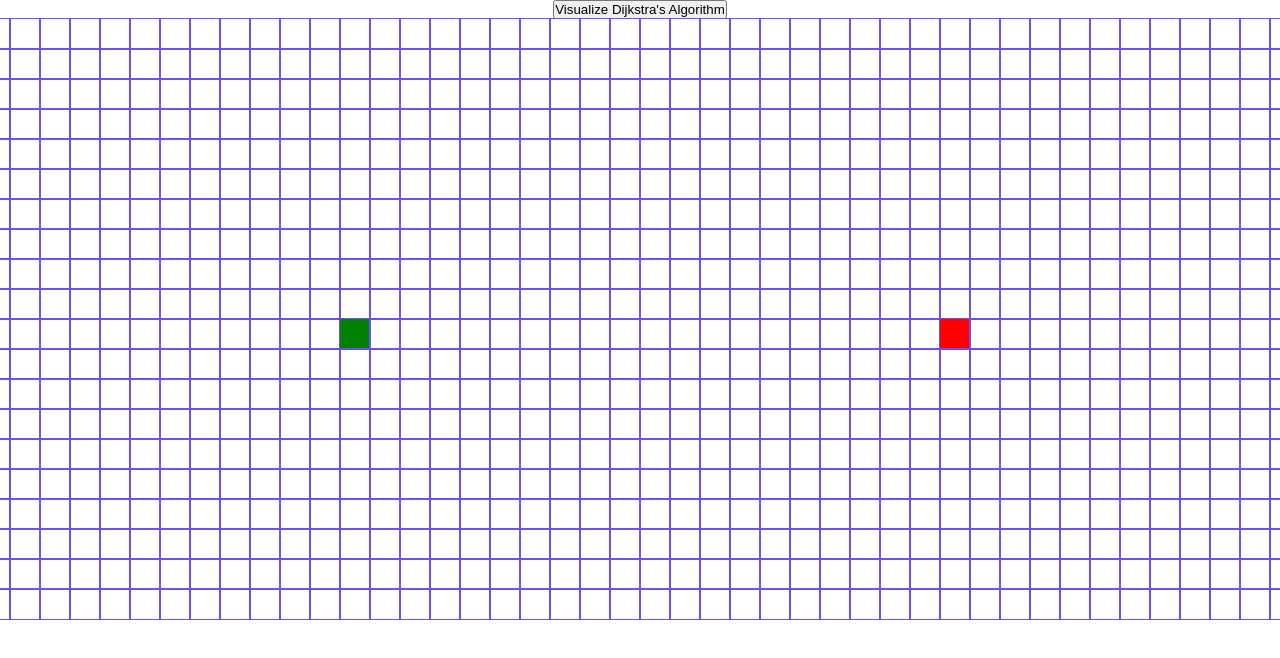
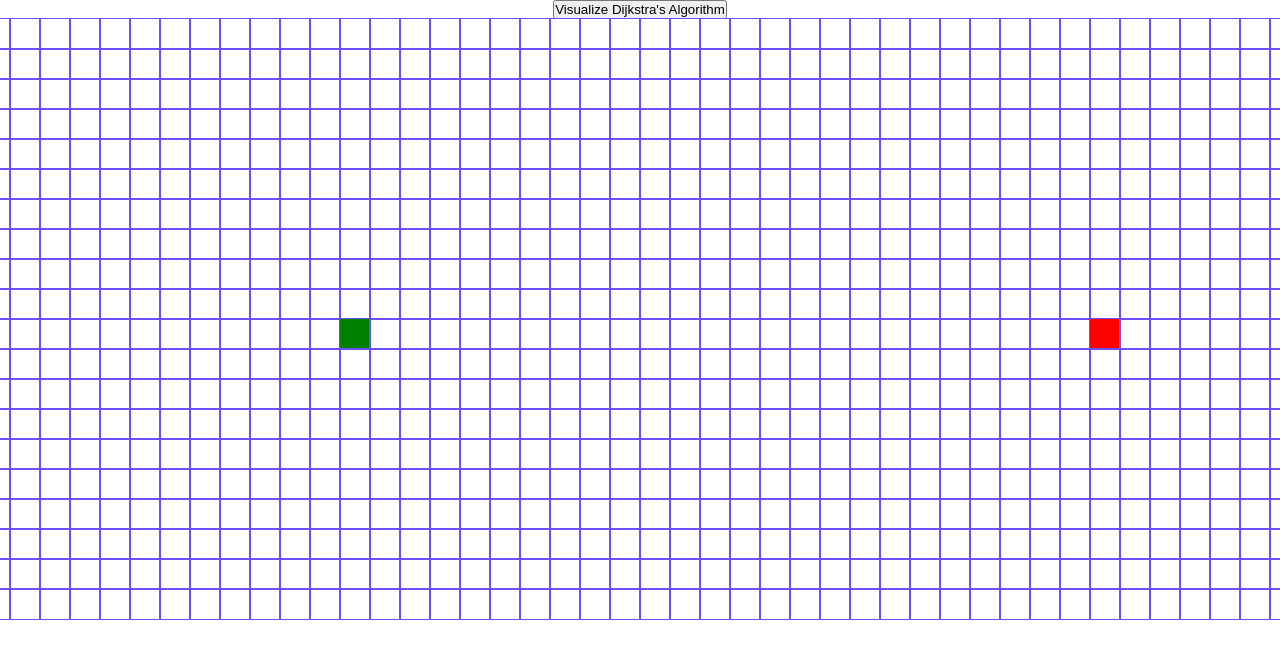
Before and after one commit to d-e-v-esh/pathfinding-visualizer-react, a React (Create React App) app: page / in a window 1280 px wide. Shown: the top 658 px of the page. Built offline with nearby package versions, Linux system fonts and the light colour scheme.

Commit message:
🟡🔵 Algorithm and Path Working

```diff
--- a/src/algorithms/Dijkstra.js
+++ b/src/algorithms/Dijkstra.js
@@ -15,7 +15,7 @@ export const Dijkstra = (
   const startNode = grid[START_NODE_ROW][START_NODE_COL];
   const endNode = grid[FINISH_NODE_ROW][FINISH_NODE_COL];
 
-  console.log(startNode, endNode);
+  // console.log(startNode, endNode);
 
   const neighbors = (node1, node2) => {
     const xDistance = Math.abs(node1.row - node2.row);
@@ -80,22 +80,26 @@ export const Dijkstra = (
     }
 
     const result = [];
+    const endNodeData = visited.find((n) => n.isEnd);
+    console.log(endNodeData);
+    // endNodeData contains an object that contains it's previous node. That previous node contains it's previous node and soo on until it gets to the startNode
 
-    const endNodeData = visited.find((n) => n.isEnd);
     for (
-      let i = 0, node = endNodeData.previousNode;
-      node?.isStart;
+      let node = endNodeData.previousNode, i = 0;
+      node.isStart !== true; // we will continue the loop until there is a node.isStart that is true
       node = node.previousNode, i++
     ) {
+      // If there no more nodes left then return visited and result otherwise keep pushing the nodes in the result array
+      //--------------------------------------
+
+      result.push({ ...node, visitedIndex: i });
+      // console.log(result);
       if (!node) {
         return { visited, result };
       }
-      result.push({ ...node, visitedIndex: i });
     }
-    // console.log(visited);
 
-    // TODO: Result is still an empty array (check the for loop) but visited is working
-    // console.log(result);
+    console.log(result);
 
     //
     return { visited, result };
--- a/src/components/Board.js
+++ b/src/components/Board.js
@@ -5,7 +5,7 @@ import "../styles/Board.scss";
 import Node from "./Node";
 import { useSelector, useDispatch } from "react-redux";
 import { Dijkstra } from "../algorithms/Dijkstra";
-import { visitNode } from "../store/Node";
+import { visitNode, makePath } from "../store/Node";
 
 const Board = () => {
   const dispatch = useDispatch();
@@ -20,7 +20,7 @@ const Board = () => {
   const { isMousePressed } = useSelector((state) => state.controls);
 
   const dijkstraHandler = () => {
-    const { visited } = Dijkstra(
+    const { visited, result } = Dijkstra(
       grid,
       START_NODE_ROW,
       START_NODE_COL,
@@ -28,8 +28,8 @@ const Board = () => {
       FINISH_NODE_COL
     );
 
-    // console.log(visited);
-    dispatch(visitNode(visited));
+    dispatch(makePath(result));
+    // dispatch(visitNode(visited));
   };
 
   return (
--- a/src/components/Node.jsx
+++ b/src/components/Node.jsx
@@ -59,6 +59,8 @@ const Node = ({ col, row }) => {
     ? "node-end"
     : singleNode.isVisited
     ? "node-visited"
+    : singleNode.isPath
+    ? "node-shortest-path"
     : "";
   return (
     <div
--- a/src/store/Node.js
+++ b/src/store/Node.js
@@ -7,17 +7,21 @@ import { combineReducers } from "redux";
 
 // import { useSelector, useDispatch } from "react-redux";
 
+const startNodeRow = 10;
+const startNodeCol = 15;
+const endNodeRow = 10;
+const endNodeCol = 40;
+
 const createNode = (col, row) => {
   return {
     col,
     row,
-    isStart:
-      // row === initialState.START_NODE_ROW &&
-      row === 10 && col === 15,
-    isEnd: row === 10 && col === 35,
+    isStart: row === startNodeRow && col === startNodeCol,
+    isEnd: row === endNodeRow && col === endNodeCol,
     distance: Infinity,
     isVisited: false,
     isWall: false,
+    isPath: false,
     previousNode: null,
   };
 };
@@ -37,10 +41,10 @@ const initialGrid = getInitialGrid();
 
 const initialState = {
   grid: initialGrid,
-  START_NODE_ROW: 10,
-  START_NODE_COL: 15,
-  FINISH_NODE_ROW: 10,
-  FINISH_NODE_COL: 35,
+  START_NODE_ROW: startNodeRow,
+  START_NODE_COL: startNodeCol,
+  FINISH_NODE_ROW: endNodeRow,
+  FINISH_NODE_COL: endNodeCol,
 };
 
 // console.log(initialState.FINISH_NODE_COL);
@@ -65,21 +69,21 @@ const nodesSlice = createSlice({
     },
 
     visitNode: (state, { payload }) => {
-      // const singleNode = state.grid[payload.row][payload.col];
-      // if (!singleNode.isStart && !singleNode.isEnd) {
-      //   singleNode.isVisited = true;
-      // }
-
-      for (let i = 1; i < payload.length; i++) {
-        // console.log(payload[i]);
+      // console.log(payload[i]); => This returns all the visited nodes in one array
+      for (let i = 0; i < payload.length; i++) {
         state.grid[payload[i].row][payload[i].col].isVisited = true;
       }
+    },
 
-      // TODO: Every node that we push from there, we want them to become visited here
+    makePath: (state, { payload }) => {
+      // console.log(payload[i]); => This returns all the visited nodes in one array
+      for (let i = 0; i < payload.length; i++) {
+        state.grid[payload[i].row][payload[i].col].isPath = true;
+      }
     },
   },
 });
 
-export const { makeWall, breakWall, visitNode } = nodesSlice.actions;
+export const { makeWall, breakWall, visitNode, makePath } = nodesSlice.actions;
 
 export default nodesSlice.reducer;
```
Also changed, not shown: 1 other file (tests, documents, lock files or other folders).
